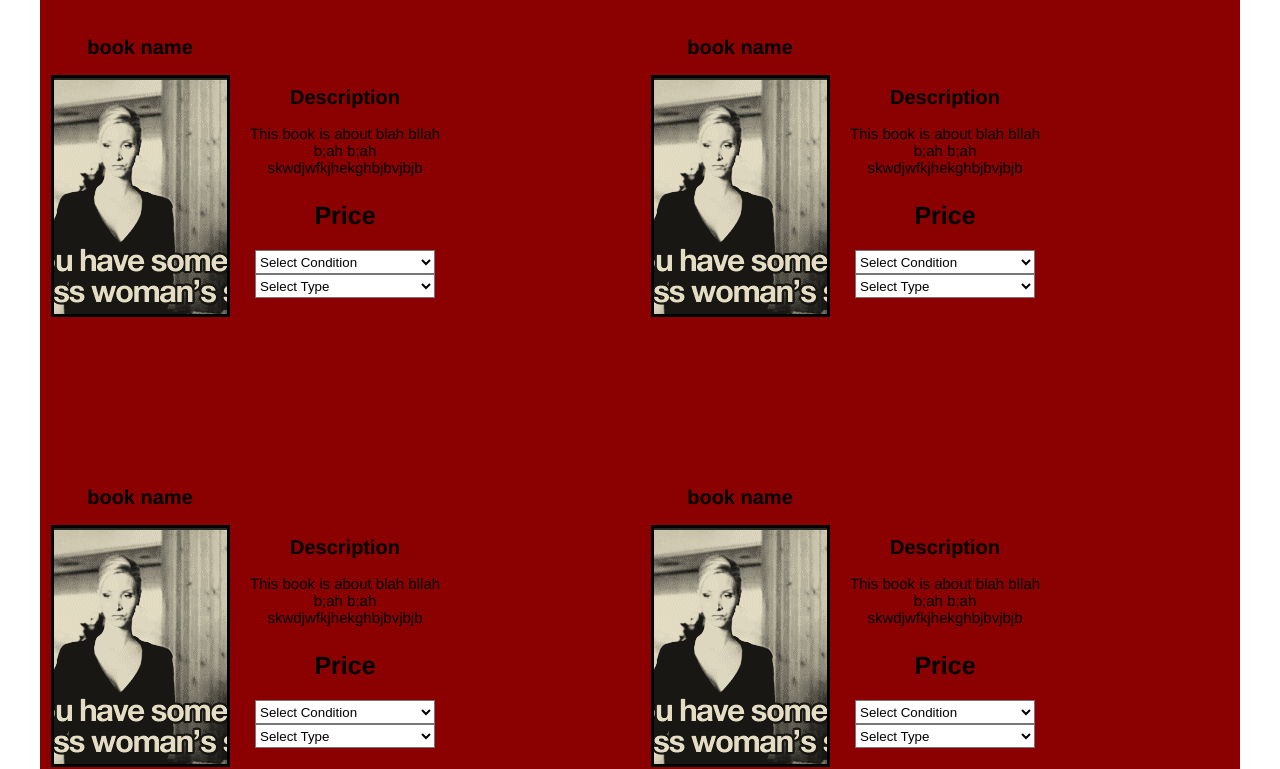
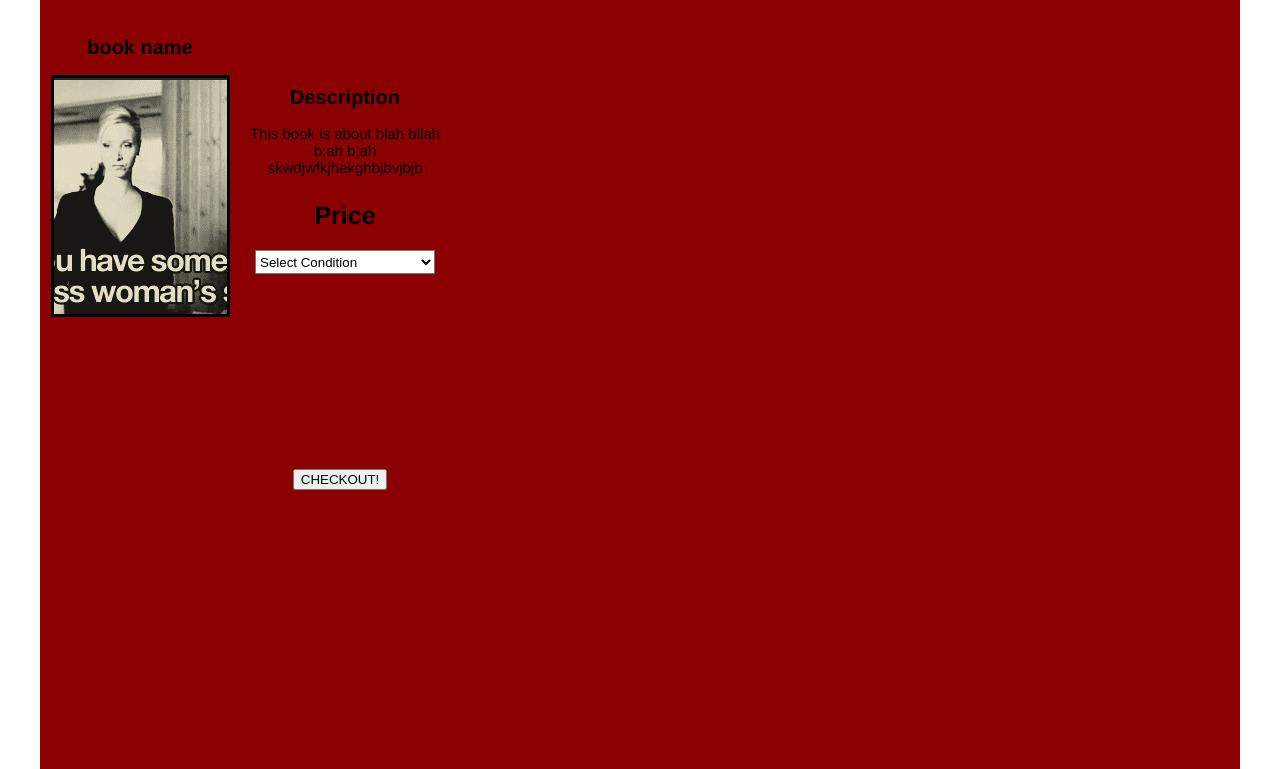
Before and after one commit to vdigregorio/group-project, a website: page home.html in a window 1280 px wide. Shown: the part 56-825 px from the top of the page. Drawn offline with Linux system fonts and the light colour scheme.

Commit message:
final commit for the night

```diff
--- a/home.html
+++ b/home.html
@@ -29,115 +29,33 @@
                         <h2>Description</h2>
                         <p>This book is about blah bllah b;ah b;ah skwdjwfkjhekghbjbvjbjb</p>
                         <h3>Price</h3>
-                    <label>
+
+                            <form action="checkout.html" class="list-maker-form" method="get">
+
                             <select name="select" class="selectlist">
                                 <option value="value3" selected>Select Condition</option>
-                            <option class="options" value="value1">New</option>
-                            <option class="options" value="value2">Used</option>
+                                <option class="options" value="value1" name="new">New</option>
+                                <option class="options" value="value2" name="used">Used</option>
                             </select>
-                    </label>
+
+
                         <br>
-                    <label>
+                        <!-- <label>
                             <select name="select" class="selectlist">
                                 <option value="value5" selected>Select Type</option>
-                            <option class="options" value="value3">Paperback</option>
-                            <option class="options" value="value4">Hardback</option>
+                                <option class="options" value="value3" name="paper">Paperback</option>
+                                <option class="options" value="value4" name="hard">Hard Copy</option>
                             </select>
-                    </label>
+                        </label> -->
                         <br>
                     </div>
                 </article>
-            <article>
-                <div class="left">
-                    <h2>book name</h2>
-                    <img src="images/blah.png">
-                </div>
-                <div class="right">
-                    <h2>Description</h2>
-                    <p>This book is about blah bllah b;ah b;ah skwdjwfkjhekghbjbvjbjb</p>
-                    <h3>Price</h3>
-                    <label>
-                        <select name="select" class="selectlist">
-                            <option value="value3" selected>Select Condition</option>
-                            <option class="options" value="value1">New</option>
-                            <option class="options" value="value2">Used</option>
-                        </select>
-                    </label>
-                    <br>
-                    <label class='selectlist'>
-                        <select name="select" class="selectlist">
-                            <option value="value5" selected>Select Type</option>
-                            <option class="options" value="value3">Paperback</option>
-                            <option class="options" value="value4">Hardback</option>
-                        </select>
-                    </label>
-                    <br>
-                </div>
-            </article>
-        </div>
-        <div id="column2">
-            <article>
-                <div class="left">
-                    <h2>book name</h2>
-                    <img src="images/blah.png">
-                </div>
-                <div class="right">
-                    <h2>Description</h2>
-                    <p>This book is about blah bllah b;ah b;ah skwdjwfkjhekghbjbvjbjb</p>
-                    <h3>Price</h3>
-                    <label class='selectlist'>
-                        <select name="select" class="selectlist">
-                            <option value="value3" selected>Select Condition</option>
-                            <option class="options" value="value1">New</option>
-                            <option class="options" value="value2">Used</option>
-                        </select>
-                    </label>
-                    <br>
-                    <label>
-                        <select name="select" class="selectlist">
-                            <option value="value5" selected>Select Type</option>
-                            <option class="options" value="value3">Paperback</option>
-                            <option class="options" value="value4">Hardback</option>
-                        </select>
-                    </label>
-                    <br>
-                </div>
-            </article>
-            <article>
-                <div class="left">
-                    <h2>book name</h2>
-                    <img src="images/blah.png">
-                </div>
-                <div class="right">
-                    <h2>Description</h2>
-                    <p>This book is about blah bllah b;ah b;ah skwdjwfkjhekghbjbvjbjb</p>
-                    <h3>Price</h3>
-                    <label>
-                        <select name="select" class="selectlist">
-                            <option value="value3" selected>Select Condition</option>
-                            <option class="options" value="value1">New</option>
-                            <option class="options" value="value2">Used</option>
-                        </select>
-                    </label>
-                    <br>
-                    <label class='selectlist'>
-                        <select name="select" class="selectlist">
-                            <option value="value5" selected>Select Type</option>
-                            <option class="options" value="value3">Paperback</option>
-                            <option class="options" value="value4">Hardback</option>
-                        </select>
-                    </label>
-                    <br>
-                </div>
-            </article>
-        </div>
+
             <button class="btn2">
                 CHECKOUT!
             </button>
         </div>
 
-
-
 </body>
 
 </html>
--- a/js/app.js
+++ b/js/app.js
@@ -6,11 +6,12 @@ document.addEventListener('DOMContentLoaded', function() {
     $('.cart').append($('<ul>'))
     //$('.cart ul').append($('<li>'))
     for (i = 0; i < y.length; i++) {
-
+        $('.form').append($(y))
         var x = $('.btn');
-        var z = $('.cart').click($('.btn')).append(y[i]);
-        $('.cart ul li').append($(z))
+        var z = $('.form').click($('.btn2')).append(y[i]);
+       // $('.cart ul li').append($(z))
     }
+    console.log(window.location.search.charAt(1))
 
 });
 
```
Also changed, not shown: index.html (deleted, +0 -54 lines), js/app2.js (+4 -4 lines). Lines whose indentation alone changed are shown as unchanged.
